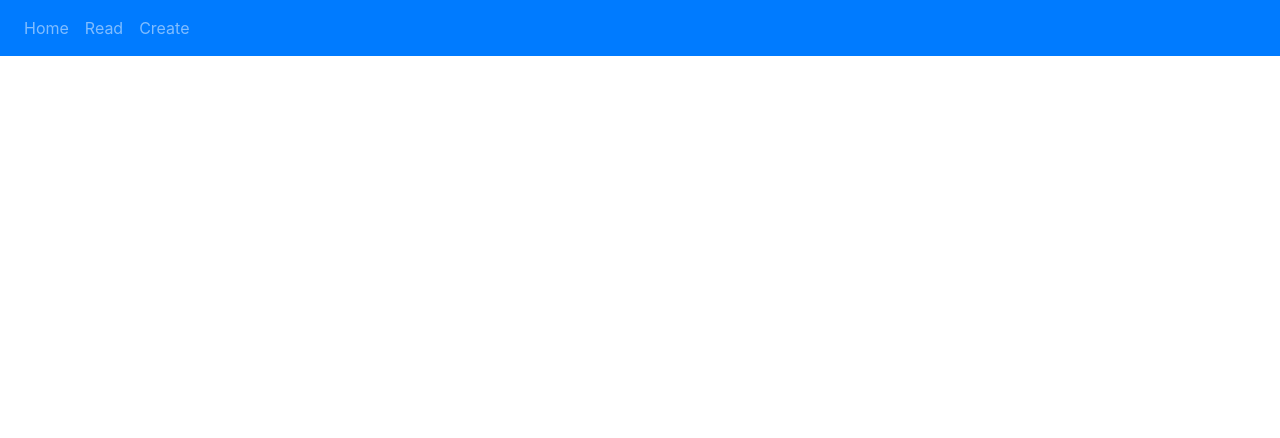
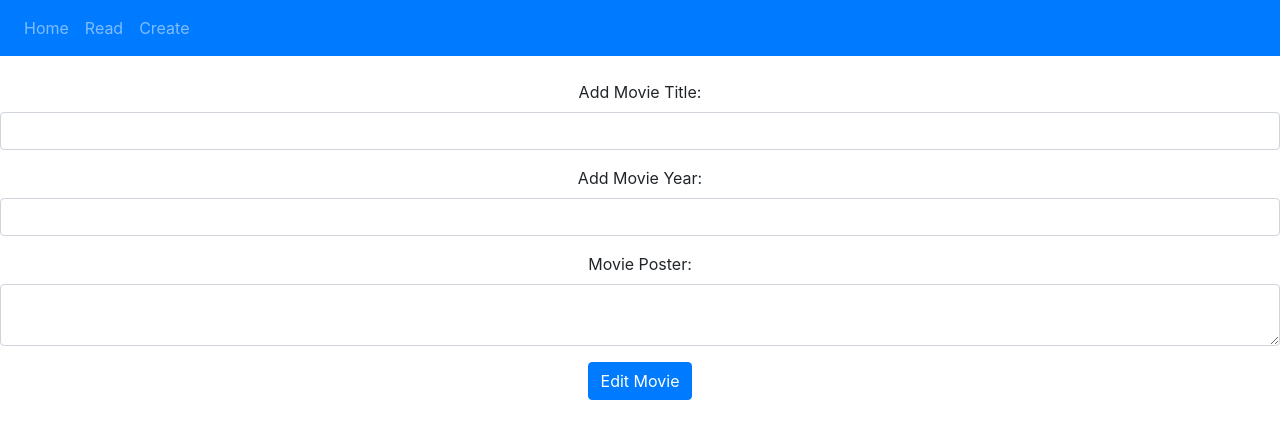
Before and after one commit to PatrickMurray78/DRQ-LAB-9, a React (Create React App) app: page /edit/1 in a window 1280 px wide. Shown: the top 438 px of the page. Built offline with nearby package versions, Linux system fonts and the light colour scheme; no server answers.

Commit message:
Added edit.js

```diff
--- a/src/App.js
+++ b/src/App.js
@@ -3,12 +3,13 @@
 import { Header } from './components/header';
 import { Footer } from './components/footer';
 import { Content } from './components/content';
-import { Read } from './components/read';
-import { Create } from './components/create';
 import 'bootstrap/dist/css/bootstrap.min.css';
 import { Navbar, Nav } from 'react-bootstrap';
 
 import { BrowserRouter as Router, Switch, Route } from 'react-router-dom';
+import { Read } from './components/read';
+import { Create } from './components/create';
+import { Edit } from './components/edit';
 
 class App extends Component {
   render() {
@@ -28,6 +29,7 @@
             <Route exact path='/' component={Content}/>
             <Route path='/create' component={Create}/>
             <Route path='/read' component={Read}/>
+            <Route path='/edit/:id' component={Edit}/>
           </Switch>
         </div>
       </Router>
--- /dev/null
+++ b/src/components/edit.js
@@ -0,0 +1,127 @@
+import React from 'react';
+import axios from 'axios';
+
+// The Create class will be used to create new movie entries
+export class Edit extends React.Component {
+  constructor() {
+    super();
+
+    // Bind new data to corresponding variables
+    this.onSubmit = this.onSubmit.bind(this);
+    this.onChangeTitle = this.onChangeTitle.bind(this);
+    this.onChangeYear = this.onChangeYear.bind(this);
+    this.onChangePoster = this.onChangePoster.bind(this);
+
+    this.state = {
+      Title: '',
+      Year: '',
+      Poster: ''
+    }
+  }
+
+  componentDidMount() {
+      console.log(this.props.match.params.id);
+
+      axios.get('http://localhost:4000/api/movies/' + this.props.match.params.id)
+      .then(response => {
+          this.setState({
+            _id: response.data._id,
+            Title: response.data.title,
+            Year: response.data.year,
+            Poster: response.data.poster
+          })
+      })
+      .catch((error) => {
+          console.log(error);
+      });
+  }
+
+  // When title is changed, set the states title to the new one
+  onChangeTitle(e) {
+    this.setState({
+      Title: e.target.value
+    });
+  }
+
+  // When Year is changed, set the states year to the new one
+  onChangeYear(e) {
+    this.setState({
+      Year: e.target.value
+    });
+  }
+
+  // When Poster is changed, set the states poster to the new one
+  onChangePoster(e) {
+    this.setState({
+      Poster: e.target.value
+    });
+  }
+
+  // When form is submitted, alert the user with the new movie details
+  onSubmit(e) {
+    e.preventDefault();
+    alert("Movie: " + this.state.Title + " "
+      + this.state.Year + " " +
+      this.state.Poster);
+
+      const newMovie = {
+        title: this.state.Title,
+        year: this.state.Year,
+        poster: this.state.Poster,
+        _id: this.state._id
+      }
+
+      axios.put('http://localhost:4000/api/movies/' + this.state._id, newMovie)
+      .then(res => {
+          console.log(res)
+      })
+      .catch();
+
+      /*axios.post('http://localhost:4000/api/movies', newMovie)
+      .then((res) => {
+        console.log(res);
+      })
+      .catch((err) => {
+        console.log(err);
+      });*/
+  }
+
+  // Inside this render() function we create a form. This form has
+  // three input boxes for the title, year and poster. There is also
+  // a submit button at the bottom. Once clicked the information is output
+  // to screen.
+  render() {
+    return (
+      <div className='App'>
+        <form onSubmit={this.onSubmit}>
+          <div className='form-group'>
+            <label>Add Movie Title: </label>
+            <input type='text'
+              className='form-control'
+              value={this.state.Title}
+              onChange={this.onChangeTitle}></input>
+          </div>
+          <div className='form-group'>
+            <label>Add Movie Year: </label>
+            <input type='text'
+              className='form-control'
+              value={this.state.Year}
+              onChange={this.onChangeYear}></input>
+          </div>
+          <div className='form-group'>
+            <label>Movie Poster: </label>
+            <textarea type='text'
+              className='form-control'
+              value={this.state.Poster}
+              onChange={this.onChangePoster}></textarea>
+          </div>
+          <div className='form-group'>
+            <input type='submit'
+              value='Edit Movie'
+              className='btn btn-primary'></input>
+          </div>
+        </form>
+      </div>
+    );
+  }
+}
--- a/src/components/movieItem.js
+++ b/src/components/movieItem.js
@@ -38,6 +38,7 @@
                             </footer>
                         </blockquote>
                     </Card.Body>
+                    <Link to={"/edit/" + this.props.mymovie._id} className="btn btn-primary">Edit</Link>
                     <Button variant="danger" onClick={this.DeleteMovie}>Delete</Button>
                 </Card>
             </div>
```
